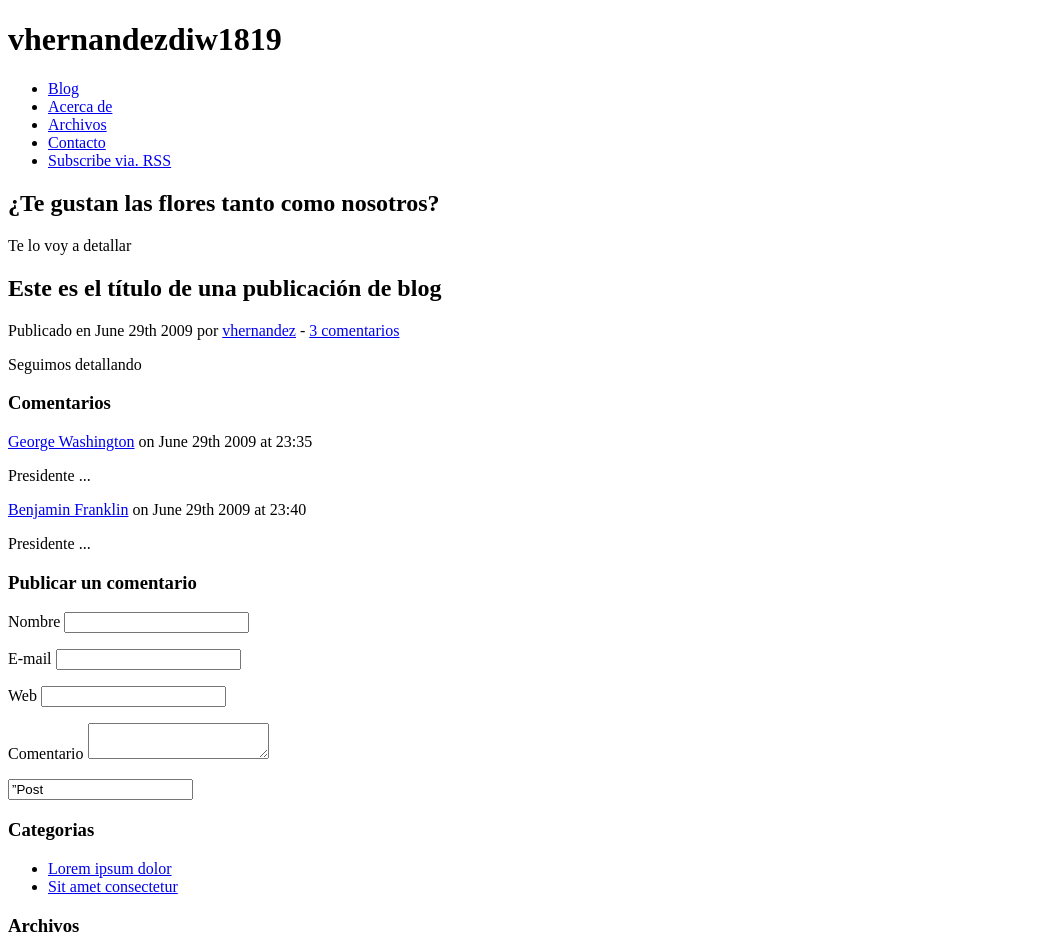
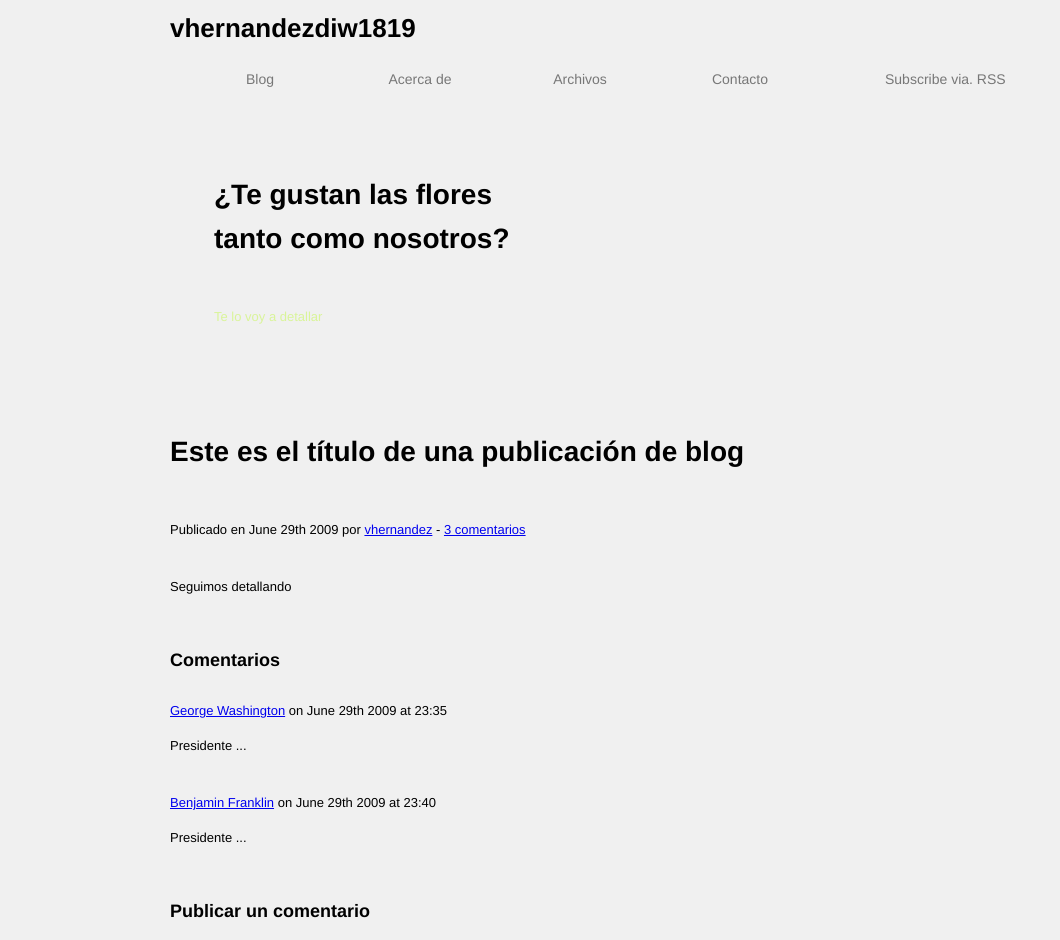
Before and after one commit to vhernandezdiw1819/repo_diw1819, a plain HTML site: page Q1_P3/index.html in a window 1280 px wide. Shown: the top 940 px of the page, without its empty margins (0-1060 px from the left). Drawn offline with Linux system fonts and the light colour scheme; files that its build step writes are made by us from their sources.

Commit message:
6ºPaso
añadir link css a index y  introduccion con imagenes css

```diff
--- a/Q1_P3/css/estilo.css
+++ b/Q1_P3/css/estilo.css
@@ -0,0 +1,110 @@
+/* Reseteamos los estilos de margin y padding */
+  {
+  margin: 0;
+  padding: 0;
+}
+
+/* Le dice al navegador que dibuje los elementos de HTML 5 como block */
+header, footer, aside, nav, article {
+  display: block;
+}
+
+body {
+  margin: 0 auto;
+  width: 940px;
+  font: 13px/22px Helvetica, Arial, sans-serif;
+  background: #f0f0f0;
+}
+
+h2 {
+  font-size: 28px;
+  line-height: 44px;
+  padding: 22px 0;
+}
+
+h3 {
+  font-size: 18px;
+  line-height: 22px;
+  padding: 11px 0;
+}
+
+p {
+  padding-bottom: 22px;
+}
+
+nav {
+  position: absolute;
+  left: 0;
+  width: 100%;
+  background: url(“nav_background”);
+}
+
+nav ul {
+  margin: 0 auto;
+  width: 940px;
+  list-style: none;
+}
+
+nav ul li {
+  float: left;
+}
+
+nav ul li a {
+  display: block;
+  margin-right: 20px;
+  width: 140px;
+  font-size: 14px;
+  line-height: 44px;
+  text-align: center;
+  text-decoration: none;
+  color: #777;
+}
+
+nav ul li a:hover {
+  color: #fff;
+}
+
+nav ul li.selected a {
+  color: #fff;
+}
+
+nav ul li.subscribe a {
+  margin-left: 22px;
+  padding-left: 33px;
+  text-align: left;
+  background: url(“rss.png”) left center no-repeat;
+}
+
+#intro {
+  margin-top: 66px;
+  padding: 44px;
+  background: #467612 url(“intro_background.png”) top left (287px 100%) repeat-x,
+    url(“intro_flower.png”) top right (653px 100%) no-repeat;
+  background-size: 100%;
+  border-radius: 22px;
+}
+
+#intro {
+  …
+  /* Background-size not implemented yet */
+  -webkit-background-size: 100%;
+  -o-background-size: 100%;
+  -khtml-background-size: 100%;
+  /* Border-radius not implemented yet */
+  -moz-border-radius: 22px;
+  -webkit-border-radius: 22px;
+}
+
+#intro h2, #intro p¬† {
+  width: 336px;
+}
+
+#intro h2 {
+  padding: 0 0 22px 0;
+  font-weight: normal color: #fff;
+}
+
+#intro p {
+  padding: 0;
+  color: #d9f499;
+}
--- a/Q1_P3/index.html
+++ b/Q1_P3/index.html
@@ -1,6 +1,6 @@
 <!doctype html>
-<html>
-
+<html lang="es">
+<link rel="stylesheet" href="estilo.css" type="text/css" media="screen">
 <head>
   <title>Page title</title>
 </head>
```
